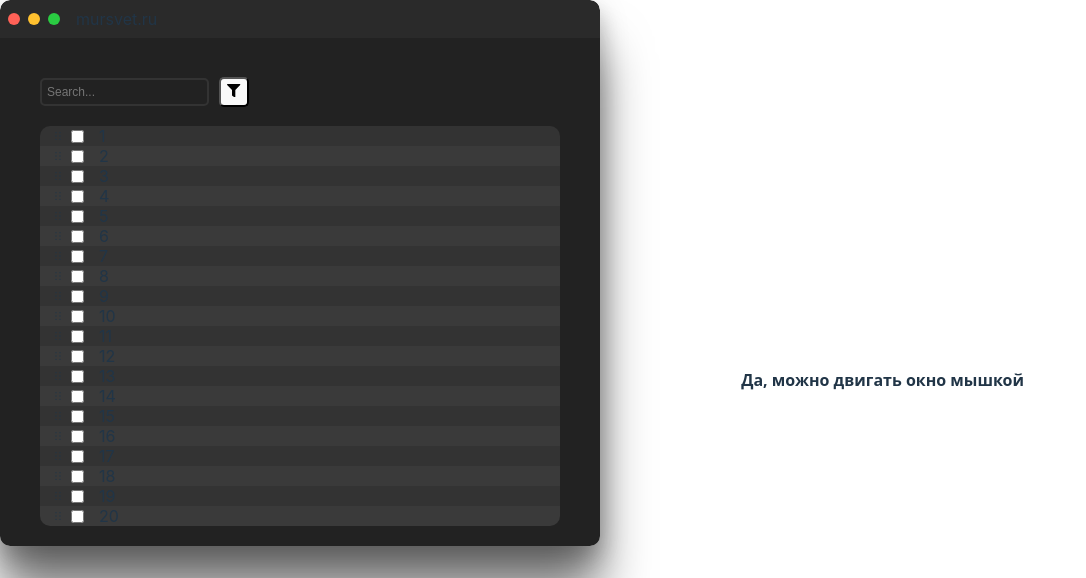
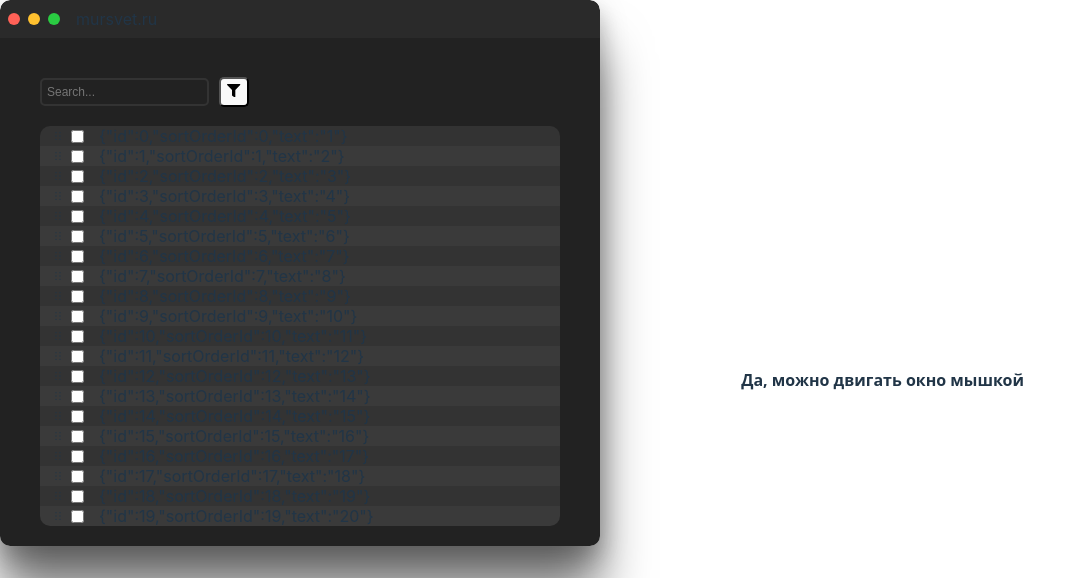
Before and after one commit to securesvet/test-digital-solutions, a React (Vite) app: page / in a window 1280 px wide. Shown: the top 578 px of the page, without its empty margins (0-1086 px from the left). Built offline with nearby package versions, Linux system fonts and the light colour scheme.

Commit message:
chore: getting rid of rowVirtualized

```diff
--- a/package.json
+++ b/package.json
@@ -21,7 +21,8 @@
     "react": "^19.0.0",
     "react-dom": "^19.0.0",
     "react-icons": "^5.5.0",
-    "sirv": "^3.0.1"
+    "sirv": "^3.0.1",
+    "virtua": "^0.40.4"
   },
   "devDependencies": {
     "@types/express": "^5.0.0",
--- a/src/VirtualList/VirtualList.tsx
+++ b/src/VirtualList/VirtualList.tsx
@@ -29,18 +29,32 @@ import { GoGrabber } from "react-icons/go";
 const AMOUNT_OF_ITEMS = 1_000_000;
 const WINDOW_HEIGHT = 400;
 const ITEM_HEIGHT = 20;
-const AMOUNT_OF_VISIBLE_ITEMS = Math.ceil(WINDOW_HEIGHT / ITEM_HEIGHT);
 const OVERSCAN = 10;
+const AMOUNT_OF_VISIBLE_ITEMS = Math.ceil(WINDOW_HEIGHT / ITEM_HEIGHT) +
+    2 * OVERSCAN;
 
 const CHECKED_KEY = "virtualList_checkedItems";
 const SCROLL_KEY = "virtualList_scrollTop";
+const ORDER_KEY = "virtualList_orderKey";
 
 type ItemType = {
     id: number;
+    sortOrderId: number;
     text: string;
 };
 
-// TODO: Drag and drop selection fix.
+type ItemsOrderType = {
+    fromId: number;
+    toId: number;
+};
+
+const itemsSortOrderInfo = new Map<number, number>();
+
+const movedItemsID = new Set<number>();
+
+const getSortOrderID = (i: number) => {
+    return i;
+};
 
 // TODO: Implement search
 
@@ -52,6 +66,7 @@ function VirtualList() {
     const { sortOrder } = useContext(SortContext);
     const [items, setItems] = useState<ItemType[]>([]);
     const [checkedItems, setCheckedItems] = useState<Set<number>>(new Set());
+
     useEffect(() => {
         const savedChecked = localStorage.getItem(CHECKED_KEY);
         if (savedChecked) {
@@ -103,9 +118,7 @@ function VirtualList() {
     };
 
     const itemsCount = useMemo(() => {
-        if (!searchValue) {
-            return AMOUNT_OF_ITEMS;
-        }
+        if (!searchValue) return AMOUNT_OF_ITEMS;
         let count = 0;
         for (let i = Number(searchValue); i < AMOUNT_OF_ITEMS; i++) {
             if (i.toString().includes(searchValue.toLowerCase())) {
@@ -117,7 +130,7 @@ function VirtualList() {
 
     const getItems = useCallback(
         (startIndex: number, endIndex: number) => {
-            const length = endIndex - startIndex + 1;
+            const length = endIndex - startIndex + OVERSCAN;
             if (length <= 0) return [];
 
             if (searchValue) {
@@ -135,26 +148,26 @@ function VirtualList() {
                     } else {
                         count++;
                         if (i.toString().includes(searchValue.toLowerCase())) {
-                            result.push({ id: i, text: String(i) });
+                            result.push({
+                                id: i,
+                                sortOrderId: getSortOrderID(i),
+                                text: String(i),
+                            });
                         }
                     }
                 }
                 return result;
             }
 
-            if (sortOrder === "asc") {
-                return Array.from({ length }, (_, i) => ({
+            return Array.from({ length }, (_, i) => {
+                return {
                     id: startIndex + i,
+                    sortOrderId: getSortOrderID(startIndex + i),
                     text: String(startIndex + i + 1),
-                }));
-            } else {
-                return Array.from({ length }, (_, i) => ({
-                    id: AMOUNT_OF_ITEMS - 1 - startIndex - i,
-                    text: String(AMOUNT_OF_ITEMS - startIndex - i),
-                }));
-            }
+                };
+            });
         },
-        [sortOrder],
+        [searchValue],
     );
 
     const sensors = useSensors(
@@ -168,10 +181,39 @@ function VirtualList() {
     const handleDragEnd = (event: any) => {
         const { active, over } = event;
         if (active.id !== over?.id) {
-            const oldIndex = items.findIndex((item) => item.id === active.id);
-            const newIndex = items.findIndex((item) => item.id === over?.id);
-            setItems((items) => arrayMove(items, oldIndex, newIndex));
+            const itemActive = items.find((item) => item.id === active.id);
+            const itemOver = items.find((item) => item.id === over.id);
+            if (itemActive && itemOver) {
+                handleChangeItemsOrder({
+                    oldIndex: itemActive.id,
+                    newIndex: itemOver.id,
+                });
+                setItems((items) => arrayMove(items, itemActive.id, itemOver.id));
+            }
         }
+    };
+    const handleChangeItemsOrder = (
+        { oldIndex, newIndex }: {
+            oldIndex: number;
+            newIndex: number;
+        },
+    ) => {
+        console.log(oldIndex, newIndex);
+        movedItemsID.add(oldIndex);
+        itemsSortOrderInfo.set(oldIndex, newIndex);
+        setItems((items) => {
+            items.map((item) =>
+                (item.id === oldIndex)
+                    ? item.sortOrderId = newIndex
+                    : (item.id === newIndex)
+                    ? item.sortOrderId = oldIndex
+                    : item
+            );
+            return items;
+        });
+        console.log(movedItemsID);
+        console.log(itemsSortOrderInfo);
+        console.log(items);
     };
 
     const rowVirtualizer = useVirtualizer({
@@ -214,29 +256,27 @@ function VirtualList() {
                 >
                     <div
                         className="virtual-list__spacer"
-                        style={{ height: rowVirtualizer.getTotalSize() }}
+                        style={{ height: itemsCount * ITEM_HEIGHT }}
                     >
-                        {rowVirtualizer.getVirtualItems().map(
-                            (virtualItem, i) => {
-                                const item = items[i];
-                                if (!item) return null;
+                        {items.sort((a, b) => a.sortOrderId - b.sortOrderId).map(
+                            (item, index) => {
                                 return (
                                     <div
                                         key={item.id}
                                         style={{
-                                            transform:
-                                                `translateY(${virtualItem.start}px)`,
-                                            position: "absolute",
-                                            width: "100%",
+                                            // transform:
+                                            //     `translateY(${500 - index}px)`,
+                                            // position: "absolute",
+                                            // width: "100%",
                                         }}
                                     >
                                         <SortableRowItem
                                             id={item.id}
                                             checked={checkedItems.has(item.id)}
                                             onToggle={toggleCheckbox}
-                                            text={item.text}
+                                            text={JSON.stringify(item)}
                                             className={clsx(
-                                                i % 2 === 0
+                                                index % 2 === 0
                                                     ? "virtual-list__item--even"
                                                     : "virtual-list__item--odd",
                                             )}
@@ -251,6 +291,37 @@ function VirtualList() {
         </DndContext>
     );
 }
+
+
+                        // {rowVirtualizer.getVirtualItems().map(
+                        //     (virtualItem, i) => {
+                        //         const item = items[i];
+                        //         if (!item) return null;
+                        //         return (
+                        //             <div
+                        //                 key={item.id}
+                        //                 style={{
+                        //                     transform:
+                        //                         `translateY(${virtualItem.start}px)`,
+                        //                     position: "absolute",
+                        //                     width: "100%",
+                        //                 }}
+                        //             >
+                        //                 <SortableRowItem
+                        //                     id={item.id}
+                        //                     checked={checkedItems.has(item.id)}
+                        //                     onToggle={toggleCheckbox}
+                        //                     text={JSON.stringify(item)}
+                        //                     className={clsx(
+                        //                         i % 2 === 0
+                        //                             ? "virtual-list__item--even"
+                        //                             : "virtual-list__item--odd",
+                        //                     )}
+                        //                 />
+                        //             </div>
+                        //         );
+                        //     },
+                        // )}
 
 function SortableRowItem({
     id,
```
Also changed, not shown: 1 other file (tests, documents, lock files or other folders).
